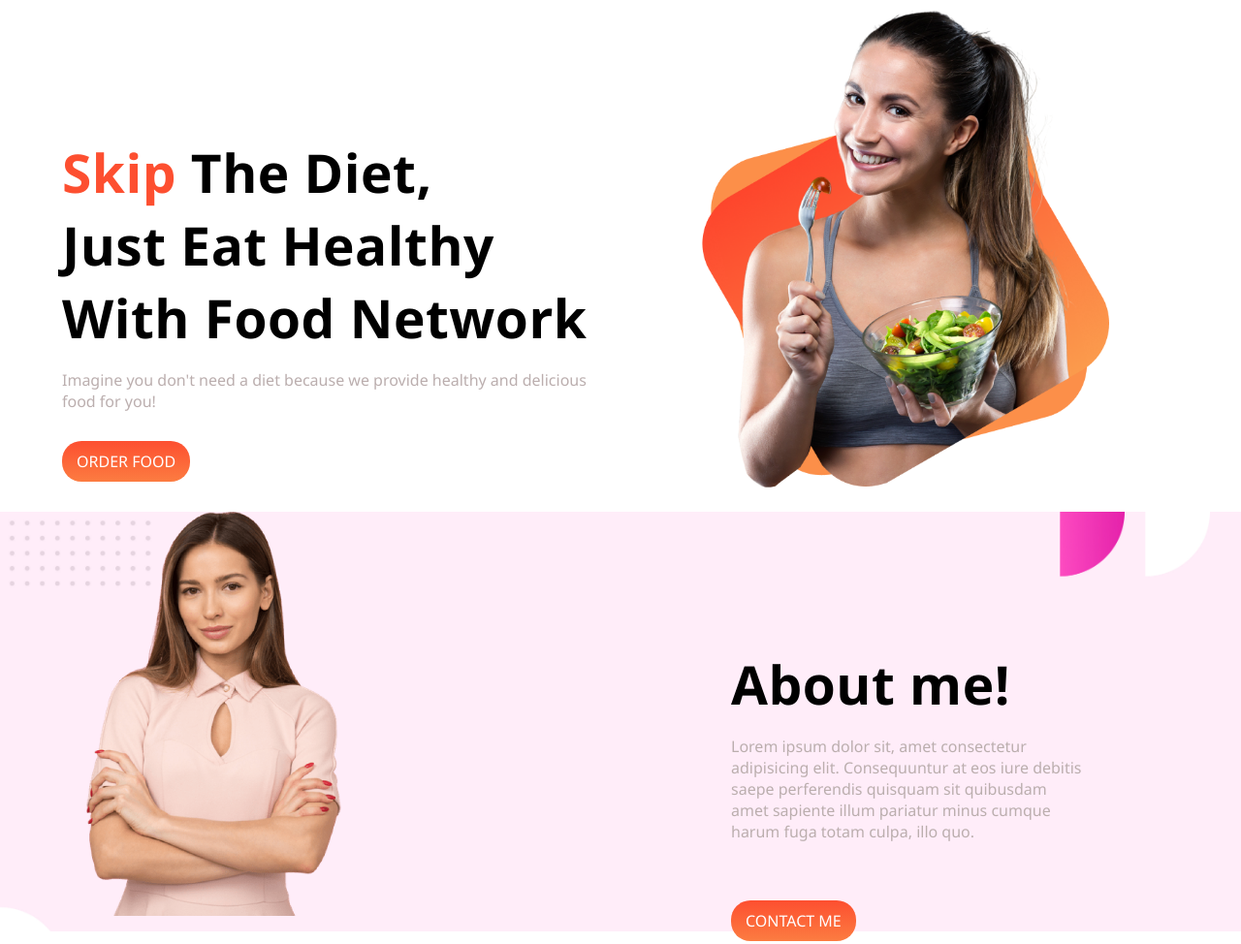
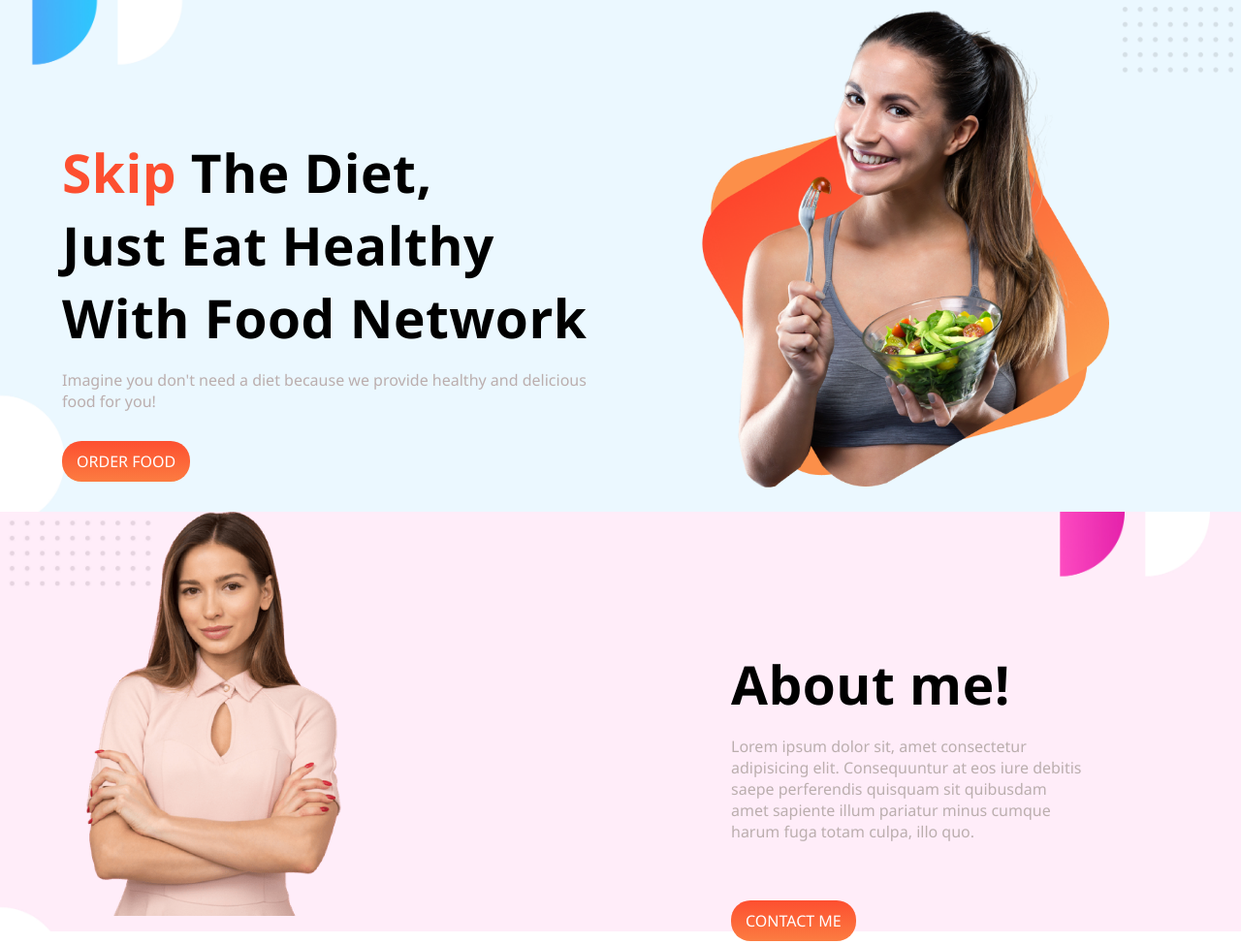
Before and after one commit to Nahidontheway/practice-day, a plain HTML site: page index.html in a window 1280 px wide. Shown: the top 974 px of the page at 97% size. Drawn offline with Linux system fonts and the light colour scheme; a web font is replaced by a local one.

Commit message:
final project

```diff
--- a/style.css
+++ b/style.css
@@ -4,14 +4,16 @@ body{
     font-family: 'Segoe UI', Tahoma, Geneva, Verdana, sans-serif;
 }
 .first{
+    background-image: url('assets/shapes/Frame\ 57.jpg');
+    background-repeat: no-repeat;
+    width: 100%;
+    background-size: cover;
+}
+.first{
     display: flex;
 }
 .second{
     display: flex;
-}
-section .first{
-    background-image: url('assets/shapes/Frame\ 58.jpg');
-    background-size: cover;
 }
 .half-width{
     width: 50%;
```
